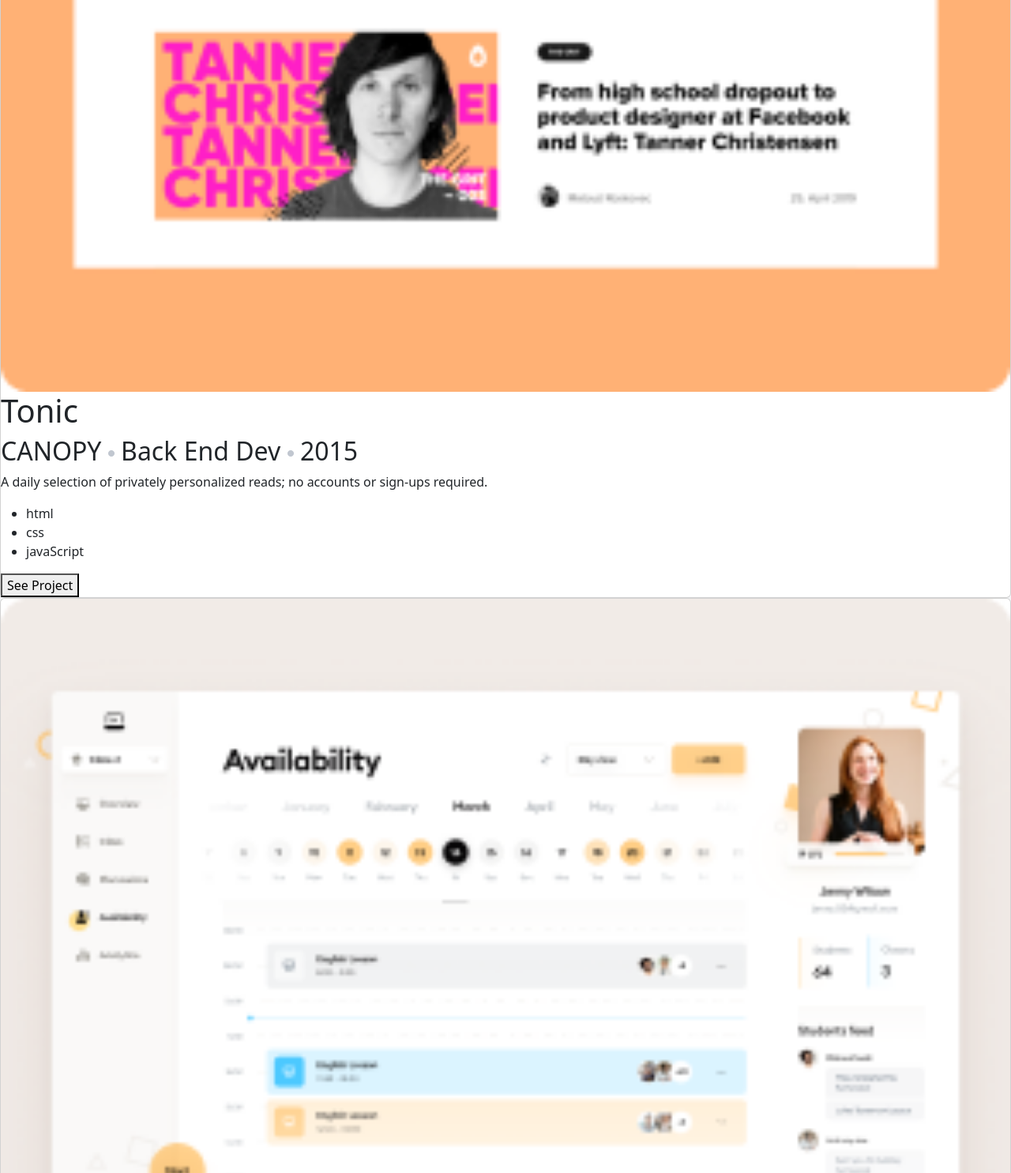
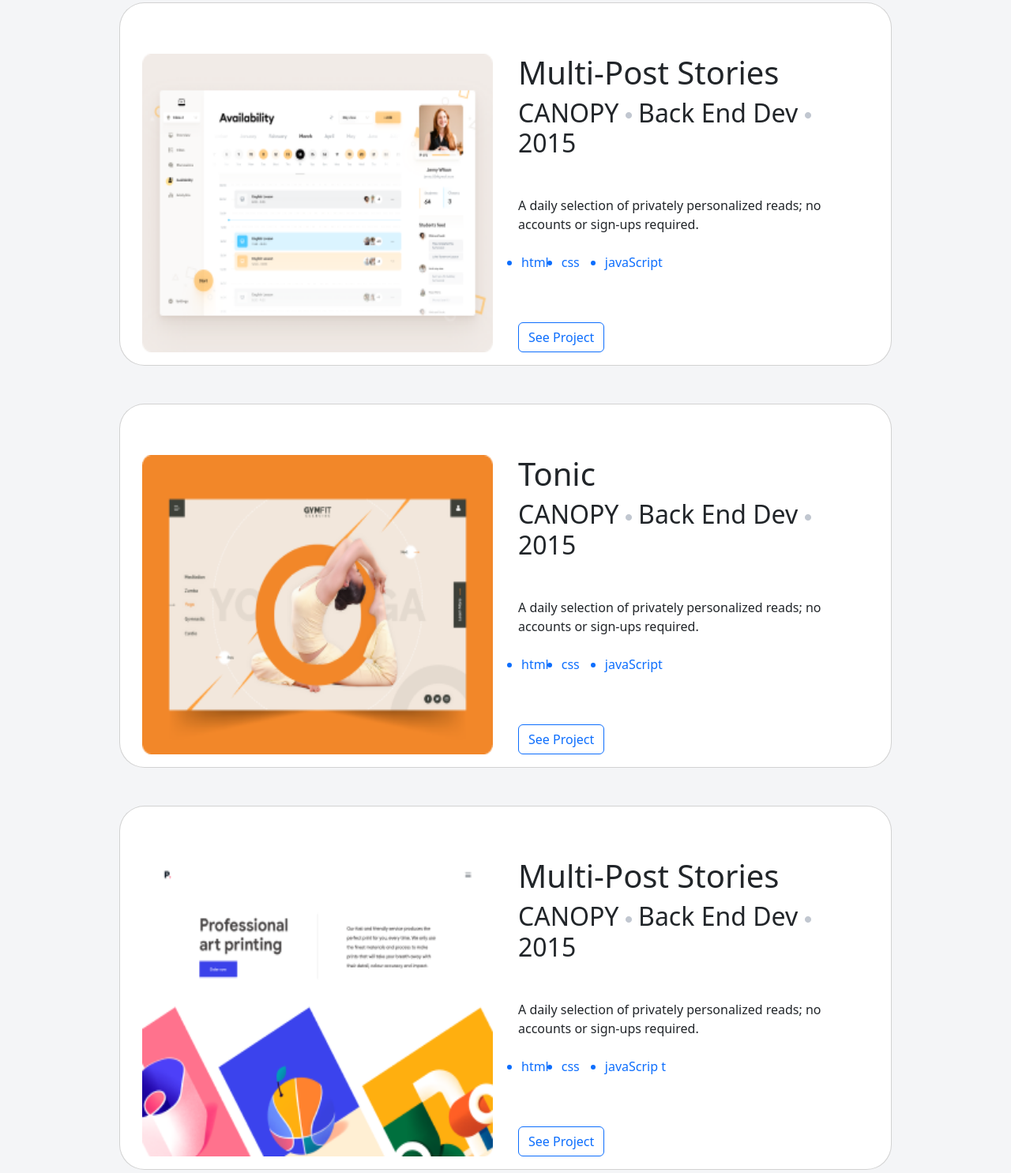
Before and after one commit to AlexisJW/portfolio-bootstrap, a plain HTML site: page index.html in a window 1280 px wide. Shown: the part 975-2460 px from the top of the page at 79% size. Drawn offline with nearby package versions, Linux system fonts and the light colour scheme.

Commit message:
Modified the works section

```diff
--- a/index.html
+++ b/index.html
@@ -52,14 +52,15 @@
   </section>
 
   <section class="containers-works-section mt-5 pt-5">
-   <div class="work-container">
-	  <div class="card" id="first-card">
-		 <img src="./image/snapshoot.png" alt="image card" class="snapshot">
-		 <div class="more-details">
+   <div class="row">
+
+	  <div class="card d-flex flex-row w-75 mx-auto rounded-5" id="first-card">
+		 <img src="./image/snapshoot.png" alt="image card" class="snapshot col-sm-6 p-3">
+		 <div class="more-details col-sm-6 p-3">
 		   <div class="work-description-align-item">
 		     <div class="works-elements">
 			   <h1 class="project-title"> Tonic </h1>
-			   <h2>
+			   <h2 class="mt-2">
 			      <div class="frame-client">
 				  <span class="client"> CANOPY </span>
 				  <img src="./image/Counter.png" alt="image card">
@@ -70,24 +71,25 @@
 			   </h2>
 			  </div>
 		   </div>
-		   <p class="details">
+		   <p class="details mt-5">
 			A daily selection of privately personalized reads; no accounts or sign-ups required.
 		   </p>
-		   <ul class="technologie-label">
+		   <ul class="technologie-label d-flex flex-row text-primary px-1 mt-4">
 			   <li>html</li>
-			   <li>css</li>
-			   <li>javaScript</li>
+			   <li class="mx-3">css</li>
+			   <li class="mx-3">javaScript</li>
 		   </ul>
-		   <button class="see-project">See Project</button>
+		   <button type="button" class="btn btn-outline-primary mt-5"> See Project </button>
 		 </div>
 	   </div>
-	   <div class="card" id="second-card">
-		 <img src="./image/snapshoot-1.png" alt="snapshot poortfolio" class="snapshot">
-		  <div class="more-details">
+
+	   <div class="card d-flex flex-row w-75 mx-auto mt-5 pt-5 rounded-5" id="second-card">
+		 <img src="./image/snapshoot-1.png" alt="snapshot poortfolio" class="snapshot col-sm-6 p-3">
+		  <div class="more-details col-sm-6 p-3">
 			 <div class="work-description-align-item">
 			   <div class="works-elements">
 				 <h1 class="project-title"> Multi-Post Stories </h1>
-				 <h2>
+				 <h2 class="mt-2">
 				   <div class="frame-client">
 					<span class="client"> CANOPY </span>
 					<img src="./image/Counter.png" alt="image card" class="counter">
@@ -98,22 +100,23 @@
 				 </h2>
 			   </div>
 			 </div>
-			<span class="details"> A daily selection of privately personalized reads; no accounts or sign-ups required. </span>
-			 <ul class="technologie-label">
+			<p class="details mt-5"> A daily selection of privately personalized reads; no accounts or sign-ups required. </p>
+			 <ul class="d-flex flex-row text-primary px-1 mt-4">
 			   <li> html </li>
-			   <li> css </li>
-			   <li> javaScript </li>
+			   <li class="mx-3"> css </li>
+			   <li class="mx-3"> javaScript </li>
 			 </ul>
-			 <button class="see-project"> See Project </button>
+			 <button type="button" class="btn btn-outline-primary mt-5"> See Project </button>
 	      </div>
 	   </div>
-	   <div class="card">
-		 <img src="./image/snapshoot-2.png" alt="" class="snapshot">
-		 <div class="more-details">
+
+	   <div class="card d-flex flex-row w-75 mx-auto mt-5 pt-5 rounded-5">
+		 <img src="./image/snapshoot-2.png" alt="" class="snapshot col-sm-6 p-3">
+		 <div class="more-details col-sm-6 p-3">
 		   <div class="work-description-align-item">
 				 <div class="works-elements">
 					 <h1 class="project-title"> Tonic </h1>
-					 <h2>
+					 <h2 class="mt-2">
 					   <div class="frame-client">
 						 <span class="client"> CANOPY </span>
 						 <img src="./image/Counter.png" alt="image card" class="counter">
@@ -124,22 +127,23 @@
 					 </h2>
 				 </div>
 			 </div>
-			 <span class="details"> A daily selection of privately personalized reads; no accounts or sign-ups required. </span>
-			 <ul class="technologie-label">
+			 <p class="details mt-5"> A daily selection of privately personalized reads; no accounts or sign-ups required. </p>
+			 <ul class="d-flex flex-row text-primary px-1 mt-4">
 				 <li> html </li>
-				 <li> css </li>
-				 <li> javaScript </li>
+				 <li class="mx-3"> css </li>
+				 <li class="mx-3"> javaScript </li>
 			 </ul>
-			 <button class="see-project"> See Project </button>
+			 <button type="button" class="btn btn-outline-primary mt-5"> See Project </button>
 		 </div>
 	   </div>
-	 <div class="card" id="fourth-card">
-		 <img src="./image/snapshoot-3.png" alt="image card" class="snapshot">
-		 <div class="more-details">
+
+	   <div class="card d-flex flex-row w-75 mx-auto mt-5 pt-5 rounded-5" id="fourth-card">
+		 <img src="./image/snapshoot-3.png" alt="image card" class="snapshot col-sm-6 p-3">
+		 <div class="more-details col-sm-6 p-3">
 		   <div class="work-description-align-item">
 			   <div class="works-elements">
 				   <h1 class="project-title"> Multi-Post Stories </h1>
-				   <h2>
+				   <h2 class="mt-2">
 				     <div class="frame-client">
 					   <span class="client"> CANOPY </span>
 					   <img src="./image/Counter.png" alt="image card" class="counter">
@@ -150,13 +154,13 @@
 				   </h2>
 			   </div>
 		   </div>
-		   <span class="details"> A daily selection of privately personalized reads; no accounts or sign-ups required. </span>
-		   <ul class="technologie-label">
+		   <p class="details mt-5"> A daily selection of privately personalized reads; no accounts or sign-ups required. </p>
+		   <ul class="d-flex flex-row text-primary px-1 mt-4">
 			   <li> html </li>
-			   <li> css </li>
-			   <li> javaScrip t</li>
+			   <li class="mx-3"> css </li>
+			   <li class="mx-3"> javaScrip t</li>
 		   </ul>
-		   <button class="see-project"> See Project </button>
+		   <button type="button" class="btn btn-outline-primary mt-5"> See Project </button>
 	   </div>
 	 </div>
     </div>
```
